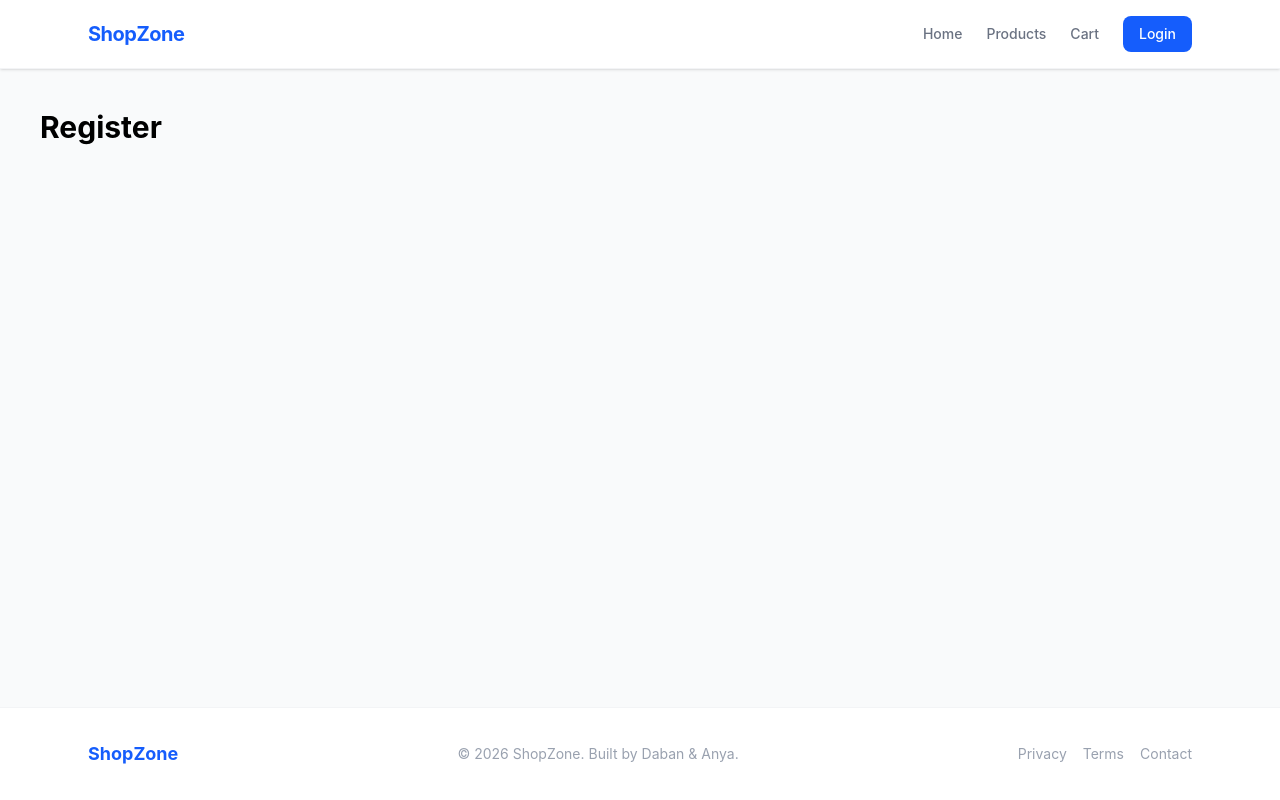
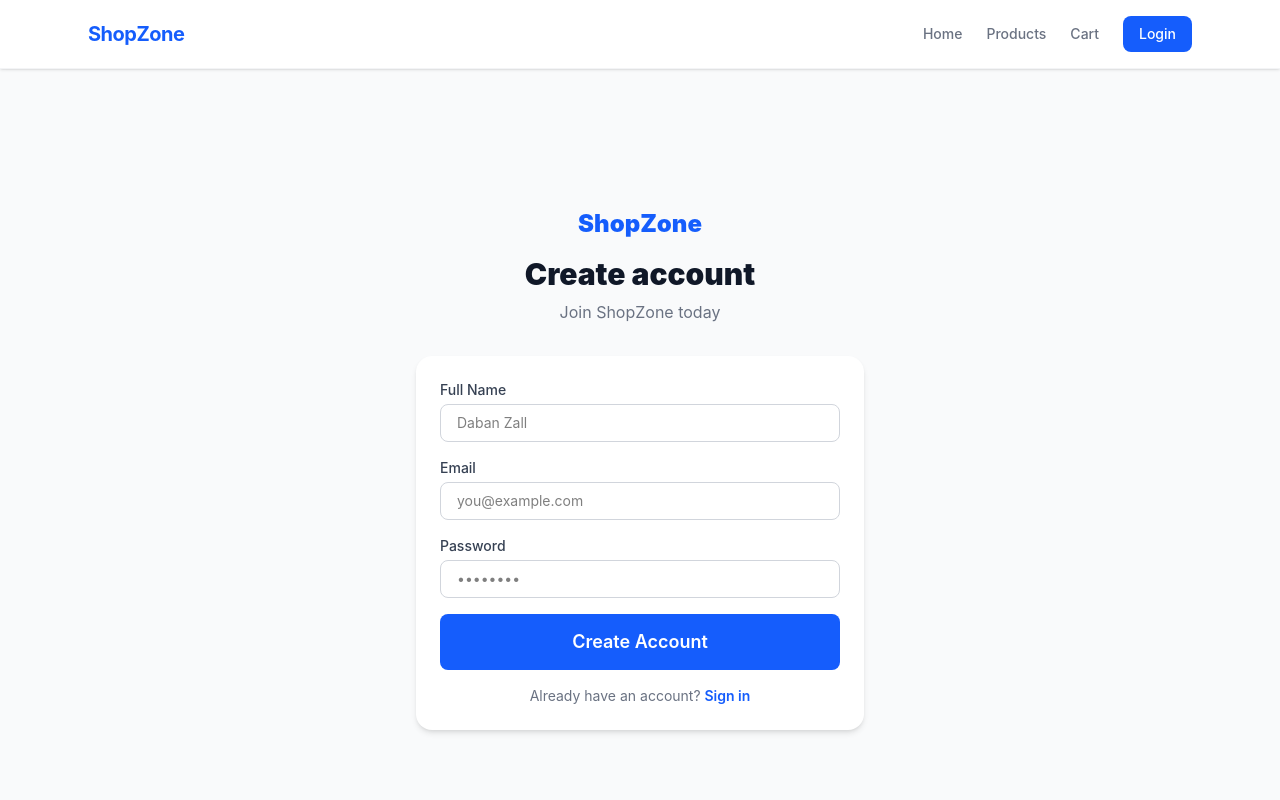
Before and after one commit to dabanzall/e-commerce-series, a React (Vite) app in the folder client/: page /register in a window 1280 px wide. Shown: the top 800 px of the page. Built offline with nearby package versions, Linux system fonts and the light colour scheme.

Commit message:
episode-16: auth integration

```diff
--- a/client/src/Pages/Login.jsx
+++ b/client/src/Pages/Login.jsx
@@ -1,5 +1,83 @@
+import { useState } from 'react'
+import { Link, useNavigate } from 'react-router-dom'
+import toast from 'react-hot-toast'
+import { Button, Input, Card } from '../components'
+import { loginUser } from '../services'
+import useAuthStore from '../store/authStore'
+
 function Login() {
-  return <h1 className="text-3xl font-bold p-10">Login</h1>
+  const navigate = useNavigate()
+  const setAuth = useAuthStore((state) => state.setAuth)
+  const [loading, setLoading] = useState(false)
+  const [form, setForm] = useState({ email: '', password: '' })
+
+  const handleChange = (e) => {
+    setForm({ ...form, [e.target.name]: e.target.value })
+  }
+
+  const handleSubmit = async (e) => {
+    e.preventDefault()
+    setLoading(true)
+    try {
+      const data = await loginUser(form)
+      setAuth(data.user, data.token)
+      toast.success(`Welcome back, ${data.user.name}!`)
+      navigate('/')
+    } catch (error) {
+      toast.error(error.response?.data?.message || 'Login failed')
+    } finally {
+      setLoading(false)
+    }
+  }
+
+  return (
+    <div className="min-h-screen bg-gray-50 flex items-center justify-center px-4">
+      <div className="w-full max-w-md">
+
+        <div className="text-center mb-8">
+          <Link to="/" className="text-2xl font-black text-blue-600">ShopZone</Link>
+          <h1 className="text-3xl font-black text-gray-900 mt-4">Welcome back</h1>
+          <p className="text-gray-500 mt-2">Sign in to your account</p>
+        </div>
+
+        <Card>
+          <form onSubmit={handleSubmit} className="flex flex-col gap-4">
+
+            <Input
+              label="Email"
+              type="email"
+              name="email"
+              placeholder="you@example.com"
+              value={form.email}
+              onChange={handleChange}
+            />
+
+            <Input
+              label="Password"
+              type="password"
+              name="password"
+              placeholder="••••••••"
+              value={form.password}
+              onChange={handleChange}
+            />
+
+            <Button size="lg" onClick={handleSubmit}>
+              {loading ? 'Signing in...' : 'Sign In'}
+            </Button>
+
+          </form>
+
+          <p className="text-center text-sm text-gray-500 mt-4">
+            Don't have an account?{' '}
+            <Link to="/register" className="text-blue-600 font-semibold hover:underline">
+              Sign up
+            </Link>
+          </p>
+        </Card>
+
+      </div>
+    </div>
+  )
 }
 
 export default Login
--- a/client/src/Pages/Register.jsx
+++ b/client/src/Pages/Register.jsx
@@ -1,5 +1,92 @@
+import { useState } from 'react'
+import { Link, useNavigate } from 'react-router-dom'
+import toast from 'react-hot-toast'
+import { Button, Input, Card } from '../components'
+import { registerUser } from '../services'
+import useAuthStore from '../store/authStore'
+
 function Register() {
-  return <h1 className="text-3xl font-bold p-10">Register</h1>
+  const navigate = useNavigate()
+  const setAuth = useAuthStore((state) => state.setAuth)
+  const [loading, setLoading] = useState(false)
+  const [form, setForm] = useState({ name: '', email: '', password: '' })
+
+  const handleChange = (e) => {
+    setForm({ ...form, [e.target.name]: e.target.value })
+  }
+
+  const handleSubmit = async (e) => {
+    e.preventDefault()
+    setLoading(true)
+    try {
+      const data = await registerUser(form)
+      setAuth(data.user, data.token)
+      toast.success(`Welcome, ${data.user.name}!`)
+      navigate('/')
+    } catch (error) {
+      toast.error(error.response?.data?.message || 'Registration failed')
+    } finally {
+      setLoading(false)
+    }
+  }
+
+  return (
+    <div className="min-h-screen bg-gray-50 flex items-center justify-center px-4">
+      <div className="w-full max-w-md">
+
+        <div className="text-center mb-8">
+          <Link to="/" className="text-2xl font-black text-blue-600">ShopZone</Link>
+          <h1 className="text-3xl font-black text-gray-900 mt-4">Create account</h1>
+          <p className="text-gray-500 mt-2">Join ShopZone today</p>
+        </div>
+
+        <Card>
+          <form onSubmit={handleSubmit} className="flex flex-col gap-4">
+
+            <Input
+              label="Full Name"
+              type="text"
+              name="name"
+              placeholder="Daban Zall"
+              value={form.name}
+              onChange={handleChange}
+            />
+
+            <Input
+              label="Email"
+              type="email"
+              name="email"
+              placeholder="you@example.com"
+              value={form.email}
+              onChange={handleChange}
+            />
+
+            <Input
+              label="Password"
+              type="password"
+              name="password"
+              placeholder="••••••••"
+              value={form.password}
+              onChange={handleChange}
+            />
+
+            <Button size="lg" onClick={handleSubmit}>
+              {loading ? 'Creating account...' : 'Create Account'}
+            </Button>
+
+          </form>
+
+          <p className="text-center text-sm text-gray-500 mt-4">
+            Already have an account?{' '}
+            <Link to="/login" className="text-blue-600 font-semibold hover:underline">
+              Sign in
+            </Link>
+          </p>
+        </Card>
+
+      </div>
+    </div>
+  )
 }
 
 export default Register
--- a/client/src/components/Input.jsx
+++ b/client/src/components/Input.jsx
@@ -1,15 +1,18 @@
-function Input({ label, type = "text", placeholder, value, onChange }) {
+function Input({ label, type = "text", placeholder, value, onChange, name }) {
   return (
     <div className="flex flex-col gap-1">
       {label && (
-        <label className="text-sm font-semibold text-gray-700">{label}</label>
+        <label className="text-sm font-medium text-gray-700">
+          {label}
+        </label>
       )}
       <input
         type={type}
+        name={name}
         placeholder={placeholder}
         value={value}
         onChange={onChange}
-        className="border border-gray-300 rounded-lg px-4 py-2.5 text-sm focus:outline-none focus:ring-2 focus:ring-blue-500 focus:border-transparent transition-all"
+        className="px-4 py-2 border border-gray-300 rounded-lg text-sm focus:outline-none focus:ring-2 focus:ring-blue-500 focus:border-transparent transition"
       />
     </div>
   )
--- a/client/src/components/Navbar.jsx
+++ b/client/src/components/Navbar.jsx
@@ -1,9 +1,19 @@
-import { Link, useLocation } from 'react-router-dom'
+import { Link, useLocation, useNavigate } from 'react-router-dom'
+import toast from 'react-hot-toast'
 import useCartStore from '../store/cartStore'
+import useAuthStore from '../store/authStore'
 
 function Navbar() {
   const { pathname } = useLocation()
+  const navigate = useNavigate()
   const getTotalItems = useCartStore((state) => state.getTotalItems)
+  const { user, logout } = useAuthStore()
+
+  const handleLogout = () => {
+    logout()
+    toast.success('Logged out successfully!')
+    navigate('/')
+  }
 
   const links = [
     { name: "Home", path: "/" },
@@ -49,12 +59,26 @@ function Navbar() {
             )}
           </Link>
 
+          {user ? (
+            <div className="flex items-center gap-3">
+              <span className="text-sm text-gray-600 font-medium">
+                Hi, {user.name.split(' ')[0]}!
+              </span>
+              <button
+                onClick={handleLogout}
+                className="text-sm font-medium text-red-500 hover:text-red-600 transition-colors duration-200"
+              >
+                Logout
+              </button>
+            </div>
+          ) : (
             <Link
               to="/login"
               className="text-sm font-medium bg-blue-600 text-white px-4 py-2 rounded-lg hover:bg-blue-700 transition-colors duration-200"
             >
               Login
             </Link>
+          )}
         </div>
       </div>
     </nav>
--- /dev/null
+++ b/client/src/services/authService.js
@@ -0,0 +1,16 @@
+import api from './api'
+
+export const registerUser = async (data) => {
+  const response = await api.post('/auth/register', data)
+  return response.data
+}
+
+export const loginUser = async (data) => {
+  const response = await api.post('/auth/login', data)
+  return response.data
+}
+
+export const getMe = async () => {
+  const response = await api.get('/auth/me')
+  return response.data
+}
--- a/client/src/services/index.js
+++ b/client/src/services/index.js
@@ -1,2 +1,3 @@
 export * from './productService'
+export * from './authService'
 export { default as api } from './api'
--- /dev/null
+++ b/client/src/store/authStore.js
@@ -0,0 +1,30 @@
+import { create } from 'zustand'
+import { persist } from 'zustand/middleware'
+
+const useAuthStore = create(
+  persist(
+    (set) => ({
+      user: null,
+      token: null,
+
+      setAuth: (user, token) => {
+        localStorage.setItem('token', token)
+        set({ user, token })
+      },
+
+      logout: () => {
+        localStorage.removeItem('token')
+        set({ user: null, token: null })
+      },
+
+      isAuthenticated: () => {
+        return !!localStorage.getItem('token')
+      },
+    }),
+    {
+      name: 'auth-storage',
+    }
+  )
+)
+
+export default useAuthStore
--- a/client/src/store/index.js
+++ b/client/src/store/index.js
@@ -1,2 +1,3 @@
 export { default as useCartStore } from './cartStore'
 export { default as useWishlistStore } from './wishlistStore'
+export { default as useAuthStore } from './authStore'
```
Lines whose indentation alone changed are shown as unchanged.
